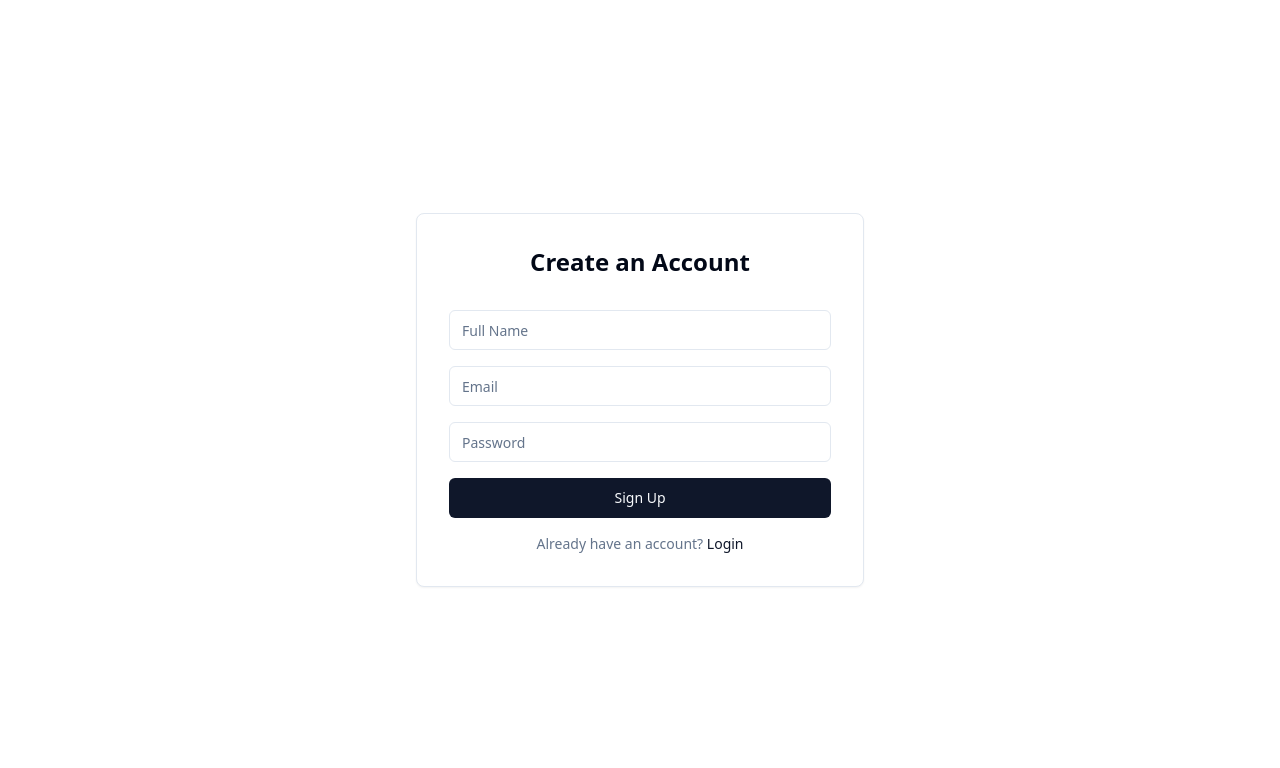
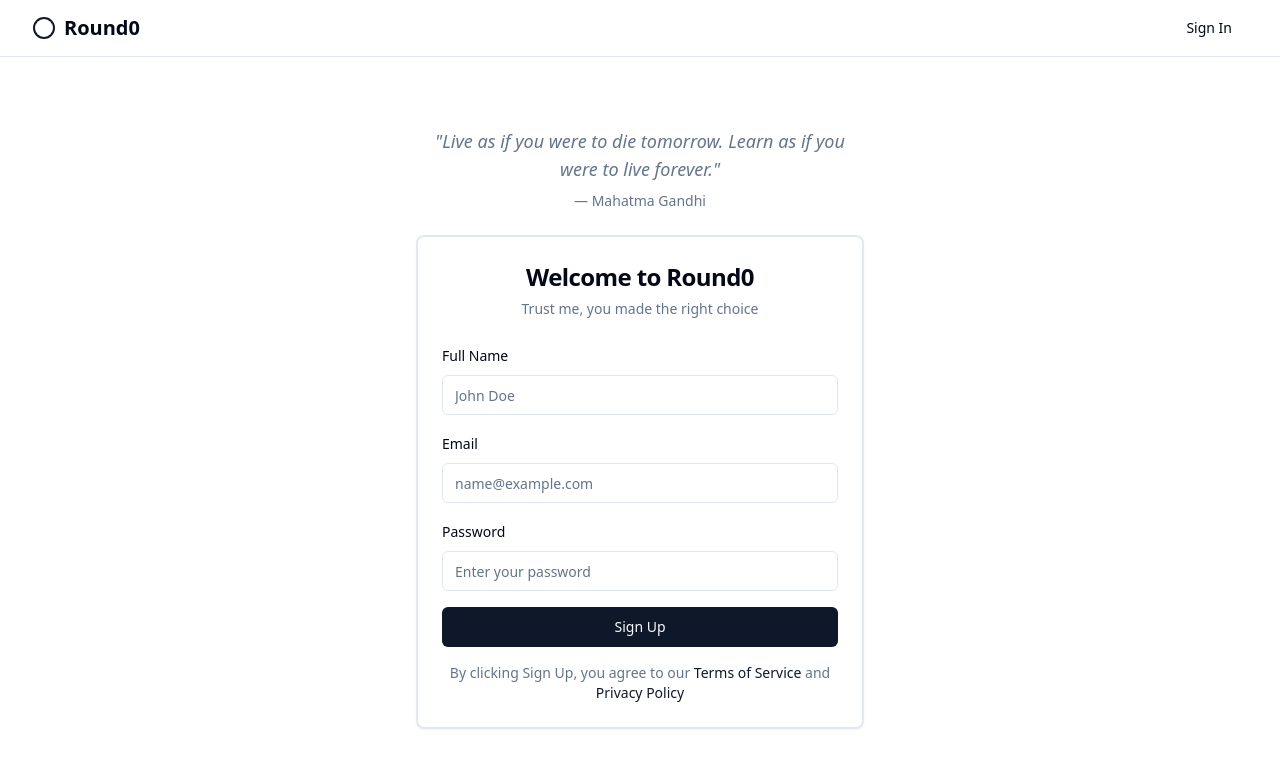
Before and after one commit to notsogreat/ved, a Next.js app: page /auth/signup in a window 1280 px wide. Shown: the top 768 px of the page. Built offline with nearby package versions, Linux system fonts and the light colour scheme.

Commit message:
change style

```diff
--- a/package.json
+++ b/package.json
@@ -17,6 +17,7 @@
     "@radix-ui/react-collapsible": "^1.1.3",
     "@radix-ui/react-dialog": "^1.1.6",
     "@radix-ui/react-dropdown-menu": "^2.1.6",
+    "@radix-ui/react-label": "^2.1.2",
     "@radix-ui/react-progress": "^1.1.2",
     "@radix-ui/react-scroll-area": "^1.2.3",
     "@radix-ui/react-select": "^2.1.6",
--- a/src/app/auth/login/page.tsx
+++ b/src/app/auth/login/page.tsx
@@ -1,91 +1,144 @@
 'use client'
 
-import { useState } from 'react'
-import { useRouter } from 'next/navigation'
-import Link from 'next/link'
+import { useState } from "react"
+import { useRouter } from "next/navigation"
+import { motion } from "framer-motion"
 import { Button } from "@/components/ui/button"
 import { Input } from "@/components/ui/input"
-import { Card } from "@/components/ui/card"
-import { toast } from "sonner"
+import { Label } from "@/components/ui/label"
+import { Icons } from "@/components/ui/icons"
+import {
+  Card,
+  CardContent,
+  CardDescription,
+  CardHeader,
+  CardTitle
+} from "@/components/ui/card"
+import { Circle } from "lucide-react"
 
 export default function LoginPage() {
   const router = useRouter()
-  const [isLoading, setIsLoading] = useState(false)
+  const [isLoading, setIsLoading] = useState<boolean>(false)
 
-  const handleSubmit = async (e: React.FormEvent<HTMLFormElement>) => {
-    e.preventDefault()
+  async function onSubmit(event: React.SyntheticEvent) {
+    event.preventDefault()
     setIsLoading(true)
 
-    try {
-      const formData = new FormData(e.currentTarget)
-      const response = await fetch('/api/auth/login', {
-        method: 'POST',
-        headers: {
-          'Content-Type': 'application/json',
-        },
-        body: JSON.stringify({
-          email: formData.get('email'),
-          password: formData.get('password'),
-        }),
-      })
+    // Add your login logic here
 
-      const data = await response.json()
-      if (!response.ok) throw new Error('Login failed')
-
-      // Store user data in localStorage
-      localStorage.setItem('user', JSON.stringify(data))
-
-      // Get the redirect URL from the query params
-      const searchParams = new URLSearchParams(window.location.search)
-      const redirectUrl = searchParams.get('redirect') || '/chat'
-
-      router.push(redirectUrl)
-      toast.success('Logged in successfully!')
-    } catch (error) {
-      toast.error('Failed to login')
-    } finally {
+    setTimeout(() => {
       setIsLoading(false)
-    }
+      router.push('/chat')
+    }, 3000)
   }
 
   return (
-    <div className="min-h-screen flex items-center justify-center bg-background">
-      <Card className="w-full max-w-md p-8">
-        <h1 className="text-2xl font-bold text-center mb-8">Login to Vedh</h1>
-        <form onSubmit={handleSubmit} className="space-y-4">
-          <div>
+    <div className="min-h-screen flex flex-col bg-background">
+      {/* Header */}
+      <header className="fixed top-0 w-full border-b bg-background/95 backdrop-blur supports-[backdrop-filter]:bg-background/60 z-50">
+        <div className="container flex h-14 items-center">
+          <div className="flex items-center space-x-2">
+            <Circle className="h-6 w-6 text-primary" />
+            <span className="font-bold text-xl">Round0</span>
+          </div>
+          <div className="flex-1" />
+          <nav className="flex items-center space-x-4">
+            <Button
+              variant="ghost"
+              onClick={() => router.push('/auth/signup')}
+            >
+              Sign Up
+            </Button>
+          </nav>
+        </div>
+      </header>
+
+      {/* Main Content */}
+      <main className="flex-1 flex flex-col items-center justify-center px-4 mt-14">
+        <motion.div
+          initial={{ opacity: 0, y: 20 }}
+          animate={{ opacity: 1, y: 0 }}
+          transition={{ duration: 0.5 }}
+          className="w-full max-w-md space-y-6"
+        >
+          {/* Quote Banner */}
+          <motion.div
+            initial={{ opacity: 0, y: -20 }}
+            animate={{ opacity: 1, y: 0 }}
+            transition={{ duration: 0.5, delay: 0.2 }}
+            className="text-center space-y-2"
+          >
+            <p className="text-lg text-muted-foreground italic">
+              "Learning never exhausts the mind."
+            </p>
+            <p className="text-sm text-muted-foreground">― Leonardo da Vinci</p>
+          </motion.div>
+
+          <Card className="border-2">
+            <CardHeader className="text-center">
+              <CardTitle className="text-2xl">Welcome Back</CardTitle>
+              <CardDescription>
+                Keep learning, keep growing
+              </CardDescription>
+            </CardHeader>
+            <CardContent className="space-y-4">
+              <div className="space-y-2">
+                <Label htmlFor="email">Email</Label>
                 <Input
+                  id="email"
+                  placeholder="name@example.com"
                   type="email"
-              name="email"
-              placeholder="Email"
-              required
-              className="w-full"
+                  autoCapitalize="none"
+                  autoComplete="email"
+                  autoCorrect="off"
+                  disabled={isLoading}
                 />
               </div>
-          <div>
+              <div className="space-y-2">
+                <Label htmlFor="password">Password</Label>
                 <Input
+                  id="password"
+                  placeholder="Enter your password"
                   type="password"
-              name="password"
-              placeholder="Password"
-              required
-              className="w-full"
+                  autoCapitalize="none"
+                  autoCorrect="off"
+                  disabled={isLoading}
                 />
               </div>
+              <div className="flex items-center justify-end">
                 <Button
-            type="submit"
+                  variant="link"
+                  className="p-0 h-auto text-sm"
+                  onClick={() => router.push('/auth/forgot-password')}
+                >
+                  Forgot password?
+                </Button>
+              </div>
+              <Button
                 className="w-full"
                 disabled={isLoading}
+                onClick={onSubmit}
               >
-            {isLoading ? 'Logging in...' : 'Login'}
+                {isLoading && (
+                  <Icons.spinner className="mr-2 h-4 w-4 animate-spin" />
+                )}
+                Sign In
               </Button>
-        </form>
-        <p className="text-center mt-4 text-sm text-muted-foreground">
-          Don't have an account?{' '}
-          <Link href="/auth/signup" className="text-primary hover:underline">
+
+              <p className="text-center text-sm text-muted-foreground">
+                Don't have an account?{" "}
+                <Button
+                  variant="link"
+                  className="p-0 h-auto text-sm"
+                  onClick={() => router.push('/auth/signup')}
+                >
                   Sign up
-          </Link>
+                </Button>
               </p>
+            </CardContent>
           </Card>
+        </motion.div>
+      </main>
     </div>
   )
 }
--- a/src/app/auth/signup/page.tsx
+++ b/src/app/auth/signup/page.tsx
@@ -1,100 +1,147 @@
 'use client'
 
-import { useState } from 'react'
-import { useRouter } from 'next/navigation'
-import Link from 'next/link'
+import { useState } from "react"
+import { useRouter } from "next/navigation"
+import { motion } from "framer-motion"
 import { Button } from "@/components/ui/button"
 import { Input } from "@/components/ui/input"
-import { Card } from "@/components/ui/card"
-import { toast } from "sonner"
+import { Label } from "@/components/ui/label"
+import { Icons } from "@/components/ui/icons"
+import {
+  Card,
+  CardContent,
+  CardDescription,
+  CardHeader,
+  CardTitle
+} from "@/components/ui/card"
+import { Circle } from "lucide-react"
 
-export default function SignupPage() {
+export default function SignUpPage() {
   const router = useRouter()
-  const [isLoading, setIsLoading] = useState(false)
+  const [isLoading, setIsLoading] = useState<boolean>(false)
 
-  const handleSubmit = async (e: React.FormEvent<HTMLFormElement>) => {
-    e.preventDefault()
+  async function onSubmit(event: React.SyntheticEvent) {
+    event.preventDefault()
     setIsLoading(true)
 
-    try {
-      const formData = new FormData(e.currentTarget)
-      const response = await fetch('/api/auth/signup', {
-        method: 'POST',
-        headers: {
-          'Content-Type': 'application/json',
-        },
-        body: JSON.stringify({
-          name: formData.get('name'),
-          email: formData.get('email'),
-          password: formData.get('password'),
-        }),
-      })
+    // Add your signup logic here
 
-      const data = await response.json()
-
-      if (!response.ok) {
-        throw new Error(data.error || 'Signup failed')
-      }
-
-      const searchParams = new URLSearchParams(window.location.search)
-      const redirectUrl = searchParams.get('redirect') || '/chat'
-
-      router.push(redirectUrl)
-      toast.success('Account created successfully!')
-    } catch (error) {
-      toast.error(error instanceof Error ? error.message : 'Failed to create account')
-    } finally {
+    setTimeout(() => {
       setIsLoading(false)
-    }
+      router.push('/chat')
+    }, 3000)
   }
 
   return (
-    <div className="min-h-screen flex items-center justify-center bg-background">
-      <Card className="w-full max-w-md p-8">
-        <h1 className="text-2xl font-bold text-center mb-8">Create an Account</h1>
-        <form onSubmit={handleSubmit} className="space-y-4">
-          <div>
+    <div className="min-h-screen flex flex-col bg-background">
+      {/* Header */}
+      <header className="fixed top-0 w-full border-b bg-background/95 backdrop-blur supports-[backdrop-filter]:bg-background/60 z-50">
+        <div className="container flex h-14 items-center">
+          <div className="flex items-center space-x-2">
+            <Circle className="h-6 w-6 text-primary" />
+            <span className="font-bold text-xl">Round0</span>
+          </div>
+          <div className="flex-1" />
+          <nav className="flex items-center space-x-4">
+            <Button
+              variant="ghost"
+              onClick={() => router.push('/auth/login')}
+            >
+              Sign In
+            </Button>
+          </nav>
+        </div>
+      </header>
+
+      {/* Main Content */}
+      <main className="flex-1 flex flex-col items-center justify-center px-4 mt-14">
+        <motion.div
+          initial={{ opacity: 0, y: 20 }}
+          animate={{ opacity: 1, y: 0 }}
+          transition={{ duration: 0.5 }}
+          className="w-full max-w-md space-y-6"
+        >
+          {/* Quote Banner */}
+          <motion.div
+            initial={{ opacity: 0, y: -20 }}
+            animate={{ opacity: 1, y: 0 }}
+            transition={{ duration: 0.5, delay: 0.2 }}
+            className="text-center space-y-2"
+          >
+            <p className="text-lg text-muted-foreground italic">
+              "Live as if you were to die tomorrow. Learn as if you were to live forever."
+            </p>
+            <p className="text-sm text-muted-foreground">― Mahatma Gandhi</p>
+          </motion.div>
+
+          <Card className="border-2">
+            <CardHeader className="text-center">
+              <CardTitle className="text-2xl">Welcome to Round0</CardTitle>
+              <CardDescription>
+                Trust me, you made the right choice
+              </CardDescription>
+            </CardHeader>
+            <CardContent className="space-y-4">
+              <div className="space-y-2">
+                <Label htmlFor="fullName">Full Name</Label>
                 <Input
+                  id="fullName"
+                  placeholder="John Doe"
                   type="text"
-              name="name"
-              placeholder="Full Name"
-              required
-              className="w-full"
+                  autoCapitalize="words"
+                  autoComplete="name"
+                  autoCorrect="off"
+                  disabled={isLoading}
                 />
               </div>
-          <div>
+              <div className="space-y-2">
+                <Label htmlFor="email">Email</Label>
                 <Input
+                  id="email"
+                  placeholder="name@example.com"
                   type="email"
-              name="email"
-              placeholder="Email"
-              required
-              className="w-full"
+                  autoCapitalize="none"
+                  autoComplete="email"
+                  autoCorrect="off"
+                  disabled={isLoading}
                 />
               </div>
-          <div>
+              <div className="space-y-2">
+                <Label htmlFor="password">Password</Label>
                 <Input
+                  id="password"
+                  placeholder="Enter your password"
                   type="password"
-              name="password"
-              placeholder="Password"
-              required
-              className="w-full"
+                  autoCapitalize="none"
+                  autoCorrect="off"
+                  disabled={isLoading}
                 />
               </div>
               <Button
-            type="submit"
                 className="w-full"
                 disabled={isLoading}
+                onClick={onSubmit}
               >
-            {isLoading ? 'Creating account...' : 'Sign Up'}
+                {isLoading && (
+                  <Icons.spinner className="mr-2 h-4 w-4 animate-spin" />
+                )}
+                Sign Up
               </Button>
-        </form>
-        <p className="text-center mt-4 text-sm text-muted-foreground">
-          Already have an account?{' '}
-          <Link href="/auth/login" className="text-primary hover:underline">
-            Login
-          </Link>
+
+              <p className="text-center text-sm text-muted-foreground">
+                By clicking Sign Up, you agree to our{" "}
+                <Button variant="link" className="p-0 h-auto text-sm">
+                  Terms of Service
+                </Button>
+                {" "}and{" "}
+                <Button variant="link" className="p-0 h-auto text-sm">
+                  Privacy Policy
+                </Button>
               </p>
+            </CardContent>
           </Card>
+        </motion.div>
+      </main>
     </div>
   )
 }
--- a/src/app/layout.tsx
+++ b/src/app/layout.tsx
@@ -14,7 +14,7 @@ const geistMono = Geist_Mono({
 });
 
 export const metadata: Metadata = {
-  title: "Vedh AI - Learn Programming",
+  title: "Round0 - Learn Programming",
   description: "AI-powered adaptive learning platform for programming interviews",
 };
 
--- a/src/app/page.tsx
+++ b/src/app/page.tsx
@@ -2,54 +2,221 @@
 
 import { useRouter } from "next/navigation"
 import { Button } from "@/components/ui/button"
-import { motion } from "framer-motion"
-import { SpaceBackground } from "@/components/ui/space-background"
+import { motion, useAnimationControls } from "framer-motion"
+import {
+  Search,
+  Target,
+  Brain,
+  CheckCircle,
+  Sparkles,
+  Building2,
+  GraduationCap,
+  Circle
+} from "lucide-react"
+import { cn } from "@/lib/utils"
+import { useEffect } from "react"
 
 export default function HomePage() {
   const router = useRouter()
+  const controls = useAnimationControls()
+
+  useEffect(() => {
+    const animate = async () => {
+      await controls.start({
+        opacity: 1,
+        transition: { duration: 0.5 }
+      })
+      await controls.start("visible")
+    }
+    animate()
+  }, [controls])
+
+  const text1 = "Master Your Tech".split("").map((char, index) => {
+    return char === " " ? "\u00A0" : char
+  })
+
+  const text2 = "Interviews"
+
+  const textVariants = {
+    hidden: { opacity: 0 },
+    visible: {
+      opacity: 1,
+      transition: {
+        staggerChildren: 0.1
+      }
+    }
+  }
+
+  const letterVariants = {
+    hidden: {
+      opacity: 0,
+      y: 20
+    },
+    visible: {
+      opacity: 1,
+      y: 0
+    }
+  }
+
+  const features = [
+    {
+      icon: <Building2 className="h-8 w-8 text-primary" />,
+      title: "Company-Specific Questions",
+      description: "We analyze online interview data from your target company to create tailored questions that match real interviews"
+    },
+    {
+      icon: <Target className="h-8 w-8 text-primary" />,
+      title: "Job-Focused Preparation",
+      description: "Get customized questions based on your specific job title and description for targeted interview preparation"
+    },
+    {
+      icon: <Brain className="h-8 w-8 text-primary" />,
+      title: "Adaptive Learning Path",
+      description: "No more random leetcode grinding. Get questions matched to your skill level for structured interview preparation"
+    },
+    {
+      icon: <CheckCircle className="h-8 w-8 text-primary" />,
+      title: "Interview Readiness Score",
+      description: "Our AI assesses your preparation and tells you when you're ready to confidently tackle the interview"
+    },
+    {
+      icon: <Sparkles className="h-8 w-8 text-primary" />,
+      title: "AI Interview Evolution",
+      description: "Stay ahead with preparation that adapts to how AI is transforming the interview landscape"
+    }
+  ]
 
   return (
-    <div className="relative min-h-[calc(100vh-3.5rem)] flex flex-col items-center justify-center bg-background text-foreground p-4 overflow-hidden">
-      <SpaceBackground />
+    <div className="min-h-screen flex flex-col bg-background">
+      {/* Header */}
+      <header className="fixed top-0 w-full border-b bg-background/95 backdrop-blur supports-[backdrop-filter]:bg-background/60 z-50">
+        <div className="container flex h-14 items-center">
+          <div className="flex items-center space-x-2">
+            <Circle className="h-6 w-6 text-primary" />
+            <span className="font-bold text-xl">Round0</span>
+          </div>
+          <div className="flex-1" />
+          <nav className="flex items-center space-x-4">
+            <Button
+              variant="ghost"
+              onClick={() => router.push('/auth/login')}
+            >
+              Sign In
+            </Button>
+            <Button
+              onClick={() => router.push('/auth/signup')}
+            >
+              Get Started
+            </Button>
+          </nav>
+        </div>
+      </header>
+
+      {/* Main Content */}
+      <main className="flex-1 flex flex-col items-center justify-center px-4 mt-14">
         <motion.div
-        initial={{ opacity: 0, y: 20 }}
-        animate={{ opacity: 1, y: 0 }}
-        transition={{ duration: 0.5 }}
-        className="relative flex flex-col items-center max-w-3xl mx-auto text-center"
+          initial={{ opacity: 0 }}
+          animate={{ opacity: 1 }}
+          transition={{ duration: 0.6 }}
+          className="relative flex flex-col items-center max-w-5xl mx-auto text-center"
         >
           <motion.h1
-          className="text-4xl md:text-5xl font-bold mb-6 text-foreground"
-          initial={{ opacity: 0, y: 20 }}
-          animate={{ opacity: 1, y: 0 }}
-          transition={{ duration: 0.5, delay: 0.2 }}
+            className="text-4xl md:text-6xl font-bold mb-6 text-foreground bg-clip-text text-transparent bg-gradient-to-r from-primary to-primary/50"
+            initial="hidden"
+            animate={controls}
+            variants={textVariants}
           >
-          Welcome to Vedh AI
+            <motion.span className="inline-block">
+              {text1.map((char, index) => (
+                <motion.span
+                  key={index}
+                  className="inline-block"
+                  variants={letterVariants}
+                >
+                  {char}
+                </motion.span>
+              ))}
+            </motion.span>
+            <br />
+            <motion.span className="inline-block">
+              {text2.split("").map((char, index) => (
+                <motion.span
+                  key={index}
+                  className="inline-block"
+                  variants={letterVariants}
+                >
+                  {char}
+                </motion.span>
+              ))}
+            </motion.span>
           </motion.h1>
+
           <motion.p
             className="text-lg md:text-xl mb-8 text-center text-muted-foreground max-w-2xl"
             initial={{ opacity: 0, y: 20 }}
             animate={{ opacity: 1, y: 0 }}
-          transition={{ duration: 0.5, delay: 0.4 }}
+            transition={{ duration: 0.6, delay: 0.5 }}
           >
-          Prepare for your next interview with AI-powered adaptive learning platform. Experience personalized questions, real-time
-          code analysis, and track your progress.
+            Elevate your interview preparation with our AI-powered platform.
+            Get personalized questions, real-time feedback, and track your progress
+            to land your dream tech role.
           </motion.p>
+
           <motion.div
-          initial={{ opacity: 0, scale: 0.8 }}
-          animate={{ opacity: 1, scale: 1 }}
-          transition={{ duration: 0.5, delay: 0.6 }}
-          whileHover={{ scale: 1.05 }}
-          whileTap={{ scale: 0.95 }}
+            className="flex gap-4 mb-16"
+            initial={{ opacity: 0, y: 20 }}
+            animate={{ opacity: 1, y: 0 }}
+            transition={{ duration: 0.6, delay: 0.6 }}
           >
             <Button
               size="lg"
-            onClick={() => router.push('/auth/login?redirect=/chat')}
+              onClick={() => router.push('/auth/signup')}
               className="bg-primary hover:bg-primary/90 text-primary-foreground px-8"
             >
-            Let's Go
+              Start Practice
             </Button>
           </motion.div>
+
+          <motion.div
+            className="grid grid-cols-2 md:grid-cols-3 lg:grid-cols-5 gap-4 w-full"
+            initial={{ opacity: 0, y: 20 }}
+            animate={{ opacity: 1, y: 0 }}
+            transition={{ duration: 0.6, delay: 0.7 }}
+          >
+            {features.map((feature, index) => (
+              <motion.div
+                key={index}
+                className="flex flex-col items-center p-4 rounded-lg border bg-card hover:border-primary/50 transition-colors h-full"
+                initial={{ opacity: 0, y: 20 }}
+                animate={{ opacity: 1, y: 0 }}
+                transition={{ duration: 0.3, delay: 0.8 + (index * 0.1) }}
+              >
+                <div className="rounded-full p-2 bg-primary/10 mb-3">
+                  {feature.icon}
+                </div>
+                <h3 className="text-sm font-semibold mb-2 text-center">{feature.title}</h3>
+                <p className="text-xs text-muted-foreground text-center">
+                  {feature.description}
+                </p>
               </motion.div>
+            ))}
+          </motion.div>
+        </motion.div>
+      </main>
+
+      {/* Footer */}
+      <footer className="border-t py-6 md:py-0">
+        <div className="container flex h-14 items-center justify-between text-sm">
+          <p className="text-muted-foreground">
+            © 2024 Round0. All rights reserved.
+          </p>
+          <nav className="flex items-center space-x-4 text-muted-foreground">
+            <Button variant="link" size="sm">Terms</Button>
+            <Button variant="link" size="sm">Privacy</Button>
+            <Button variant="link" size="sm">Contact</Button>
+          </nav>
+        </div>
+      </footer>
     </div>
   )
 }
--- a/src/components/layout/header.tsx
+++ b/src/components/layout/header.tsx
@@ -15,7 +15,7 @@ export function Header() {
         <div className="flex flex-1 items-center justify-between">
           <Link href="/" className="flex items-center space-x-2">
             <span className="font-bold bg-gradient-to-r from-purple-400 to-purple-600 bg-clip-text text-transparent">
-              Vedh AI
+              Round0 AI
             </span>
           </Link>
           <div className="flex items-center gap-2">
--- a/src/components/layout/navbar.tsx
+++ b/src/components/layout/navbar.tsx
@@ -7,7 +7,7 @@ export function Navbar() {
       <div className="container flex h-14 items-center">
         <div className="mr-4 flex">
           <Link href="/" className="mr-6 flex items-center space-x-2">
-            <span className="font-bold">Vedh</span>
+            <span className="font-bold">Round0</span>
           </Link>
         </div>
 
--- /dev/null
+++ b/src/components/ui/icons.tsx
@@ -0,0 +1,5 @@
+import { Loader2 } from "lucide-react"
+
+export const Icons = {
+  spinner: Loader2,
+}
```
Also changed, not shown: 1 other file (tests, documents, lock files or other folders). Lines whose indentation alone changed are shown as unchanged.
